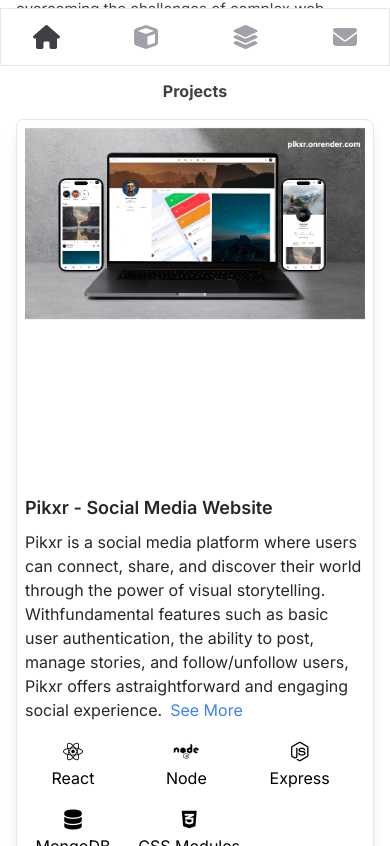
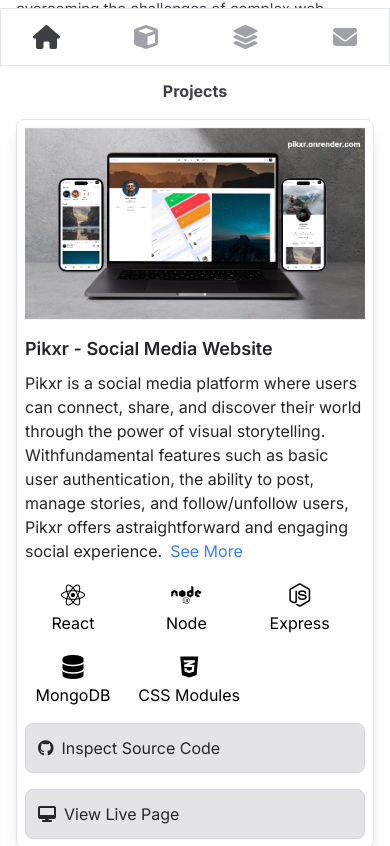
Before and after one commit to greatochuko/portfolio, a React (Vite) app: page / in a window 390 px wide. Shown: the part 778-1624 px from the top of the page. Built offline with nearby package versions, Linux system fonts and the light colour scheme.

Commit message:
modified the number of columns in stack page and changed all links from http to https

```diff
--- a/src/components/Project.jsx
+++ b/src/components/Project.jsx
@@ -3,11 +3,14 @@
 
 export default function Project({ project }) {
   const [loading, setLoading] = useState(true);
-  console.log(loading);
 
   return (
-    <div className="flex flex-col my-4 gap-2 border p-2 rounded-lg shadow-lg">
-      <div className="relative min-h-[350px]">
+    <div className="flex flex-col my-4 gap-2 border p-2 rounded-lg shadow-lg ">
+      <div
+        className={`relative ${
+          loading ? "sm:min-h-[350px] min-h-[200px]" : ""
+        }`}
+      >
         <img
           src={project.imgSrc}
           alt=""
@@ -35,9 +38,9 @@
         {project.stack.map((tool) => (
           <p
             key={tool.name}
-            className="flex flex-col items-center w-24 min-w-fit"
+            className={`flex flex-col items-center w-24 min-w-fit`}
           >
-            <i className={`${tool.icon} text-xl`}></i>
+            <i className={`${tool.icon} text-2xl`}></i>
             {tool.name}
           </p>
         ))}
--- a/src/data/projects.json
+++ b/src/data/projects.json
@@ -36,7 +36,7 @@
       { "name": "MongoDB", "icon": "fa-solid fa-database" },
       { "name": "CSS Modules", "icon": "fa-brands fa-css3-alt" }
     ],
-    "githubLink": "http://github.com/greatochuko/pikxr-client",
-    "websiteLink": "http://pikxr.onrender.com"
+    "githubLink": "https://github.com/greatochuko/pikxr-client",
+    "websiteLink": "https://pikxr.onrender.com"
   }
 ]
--- a/src/pages/Contact.jsx
+++ b/src/pages/Contact.jsx
@@ -66,7 +66,7 @@
         </a>
         <a
           className="border border-zinc-200 p-4 rounded-lg bg-zinc-100 hover:bg-zinc-200 hover:border-zinc-200 transition-all"
-          href="http://twitter.com/greatochuko123"
+          href="https://twitter.com/greatochuko123"
           target="_blank"
           rel="noopener noreferrer"
         >
@@ -75,7 +75,7 @@
 
         <a
           className="border border-zinc-200 p-4 rounded-lg bg-zinc-100 hover:bg-zinc-200 hover:border-zinc-200 transition-all"
-          href="http://linkedin.com/in/greatochuko123"
+          href="https://linkedin.com/in/greatochuko123"
           target="_blank"
           rel="noopener noreferrer"
         >
--- a/src/pages/Home.jsx
+++ b/src/pages/Home.jsx
@@ -27,7 +27,7 @@
       </p>
       <div className="flex gap-4 my-4 text-xl text-zinc-500">
         <a
-          href="http://twitter.com/greatochuko123"
+          href="https://twitter.com/greatochuko123"
           target="_blank"
           rel="noopener noreferrer"
           className="hover:text-zinc-800 duration-150 p-2"
@@ -35,7 +35,7 @@
           <i className="fa-brands fa-x-twitter"></i>
         </a>
         <a
-          href="http://github.com/greatochuko"
+          href="https://github.com/greatochuko"
           target="_blank"
           rel="noopener noreferrer"
           className="hover:text-zinc-800 duration-150 p-2"
@@ -43,7 +43,7 @@
           <i className="fa-brands fa-github"></i>
         </a>
         <a
-          href="http://linkedin.com/in/greatochuko123"
+          href="https://linkedin.com/in/greatochuko123"
           target="_blank"
           rel="noopener noreferrer"
           className="hover:text-zinc-800 duration-150 p-2"
--- a/src/pages/ProjectDetail.jsx
+++ b/src/pages/ProjectDetail.jsx
@@ -3,11 +3,6 @@
 
 export default function ProjectDetail() {
   const { projectName } = useParams();
-  // const project = projects.find((project) =>
-  //   project.name.toLowerCase().includes(projectName)
-  // );
-
-  console.log(projectName);
 
   const project = projects.find((project) =>
     project.name.toLowerCase().includes("pikxr")
--- a/src/pages/Stack.jsx
+++ b/src/pages/Stack.jsx
@@ -8,7 +8,7 @@
         <h2 className="mb-3 text-lg text-zinc-700 font-semibold">
           Programming Languages
         </h2>
-        <div className="grid grid-cols-2 md:grid-cols-3 gap-2">
+        <div className="grid grid-cols-2 sm:grid-cols-3 md:grid-cols-4 gap-2">
           {stack
             .filter((tool) => tool.category === "programming")
             .map((tool) => (
```
